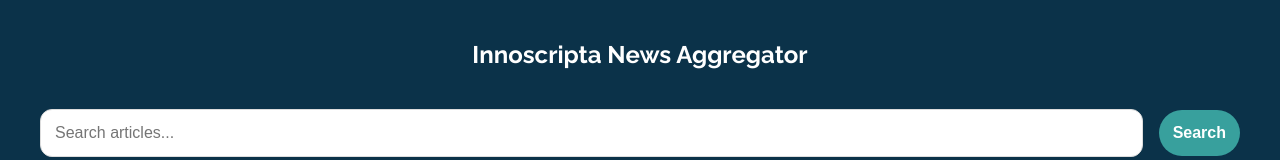
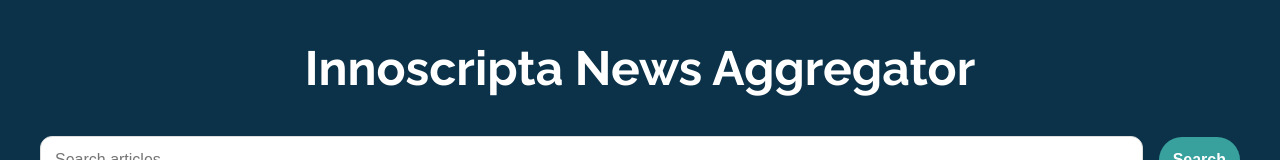
Before and after one commit to mateomustapic88/news-aggregator, a React (Create React App) app: page / in a window 1280 px wide. Shown: the top 160 px of the page. Built offline with nearby package versions, Linux system fonts and the light colour scheme; no server answers.

Commit message:
modify header text size

```diff
--- a/src/components/Header/Header.scss
+++ b/src/components/Header/Header.scss
@@ -8,4 +8,8 @@
     margin: 0;
     font-size: 1.5em;
   }
+
+  .header__title {
+    font-size: 3rem;
+  }
 }
```
